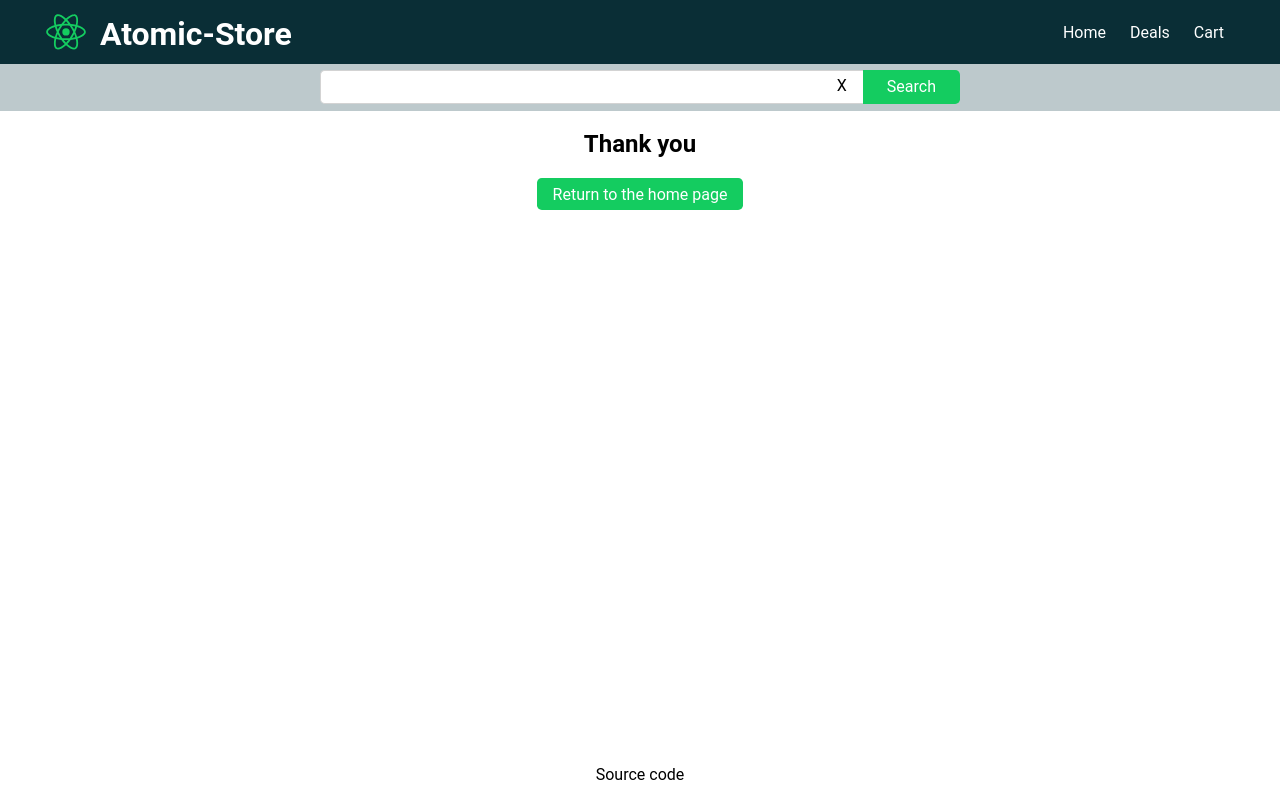
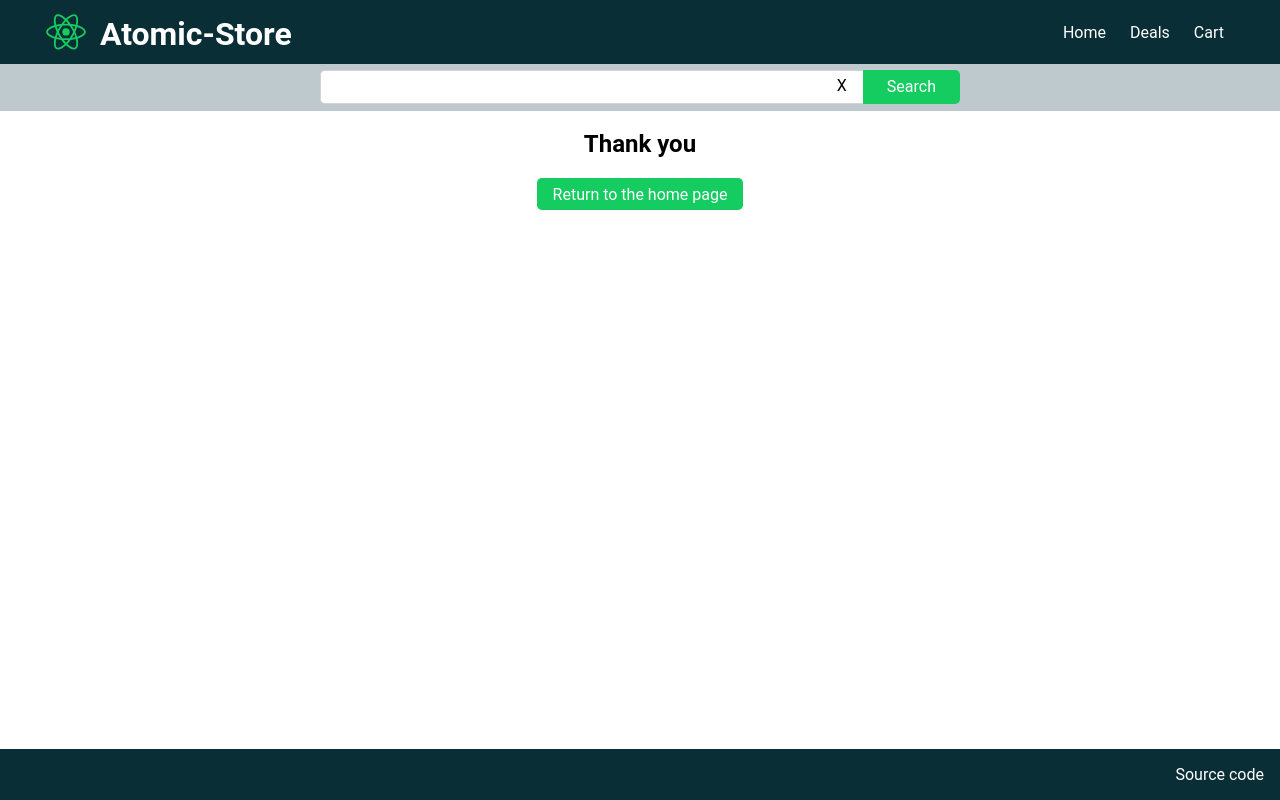
Before and after one commit to c-as/react-store, a React (Create React App) app: page /checkout in a window 1280 px wide. Built offline with nearby package versions, Linux system fonts and the light colour scheme.

Commit message:
Better footer

```diff
--- a/src/App.tsx
+++ b/src/App.tsx
@@ -35,9 +35,7 @@ function App() {
           />
         </Routes>
       </Router>
-      <Footer>
-        <a href="https://github.com/casbrugman/super-store">Source code</a>
-      </Footer>
+      <Footer />
     </CartProvider>
   )
 }
--- a/src/Components/Footer.tsx
+++ b/src/Components/Footer.tsx
@@ -1,22 +1,34 @@
 import styled from "styled-components"
+import { Primary } from "./Styles"
 
 const Outer = styled.div`
-  height: 2.5rem;
+  height: 3.5rem;
 `
 
 const Inner = styled.div`
   position: absolute;
   bottom: 0;
-  text-align: center;
+  text-align: right;
   width: 100%;
   clear: both;
   padding: 1rem 0rem;
+  background-color: ${Primary};
+  color: white;
 `
 
-export default function Footer({ children }: { children: any }) {
+const Source = styled.a`
+  text-align: right;
+  padding: 1rem;
+`
+
+export default function Footer() {
   return (
     <Outer>
-      <Inner>{children}</Inner>
+      <Inner>
+        <Source href="https://github.com/casbrugman/super-store">
+          Source code
+        </Source>
+      </Inner>
     </Outer>
   )
 }
```
